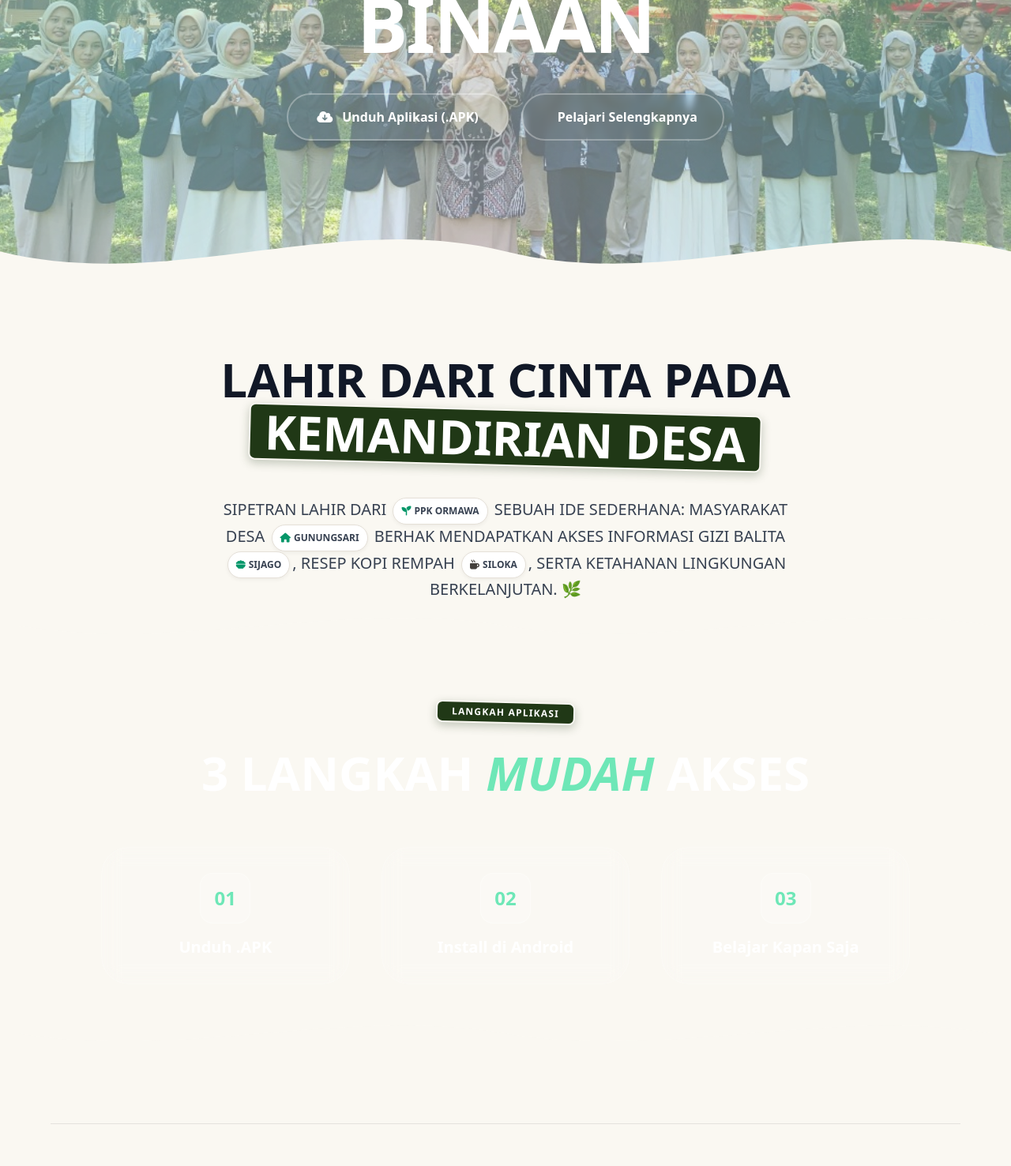
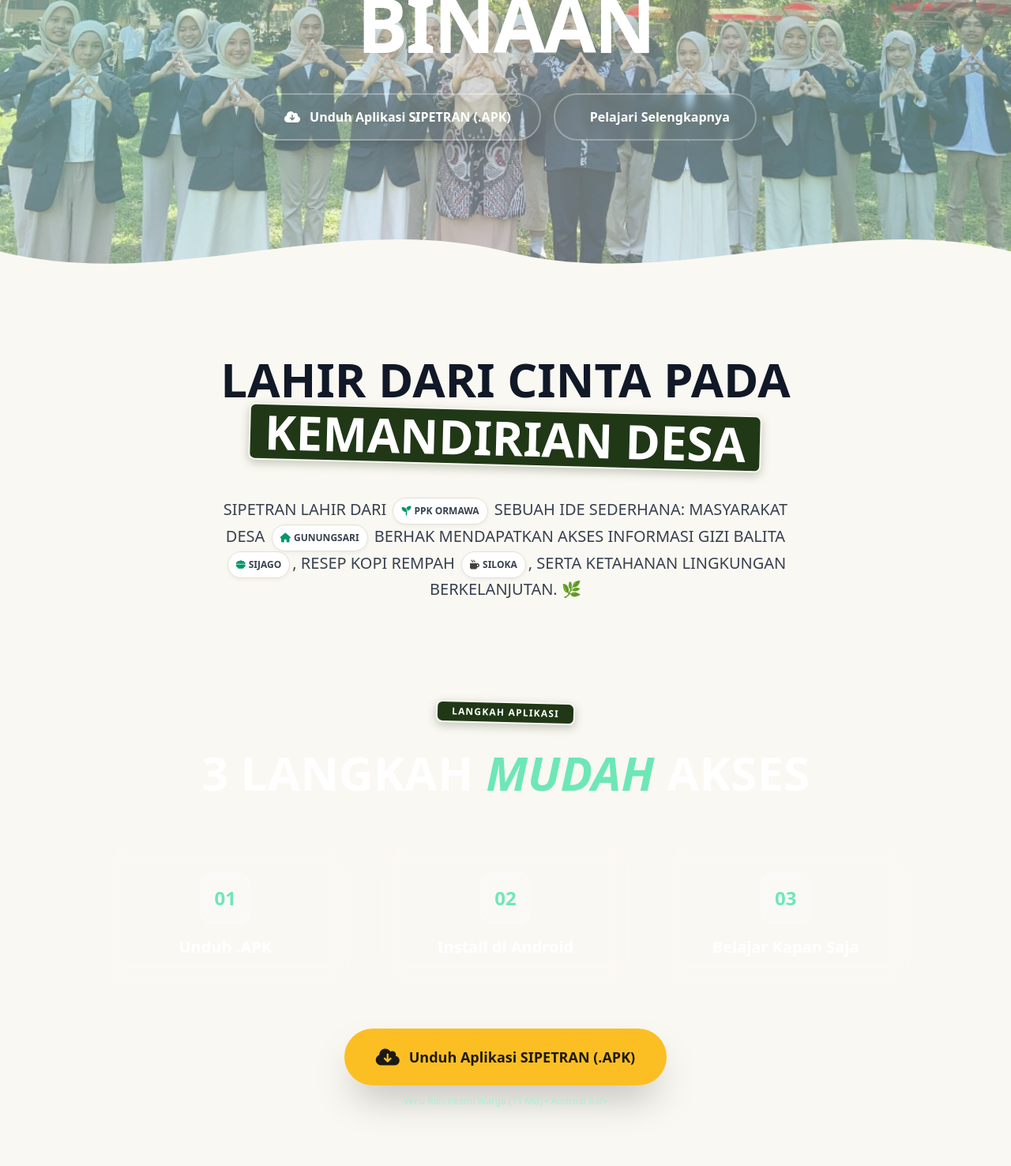
Before and after one commit to Crozer123/Website_Sipetran, an Astro site: page / in a window 1280 px wide. Shown: the part 490-1966 px from the top of the page at 79% size. Built offline with nearby package versions, Linux system fonts and the light colour scheme; Astro itself is replaced by a stand-in of ours; some icons are missing; a web font is replaced by a local one.

Commit message:
Add Sipetran.apk file (71MB) for download link

```diff
--- a/src/pages/index.astro
+++ b/src/pages/index.astro
@@ -540,11 +540,12 @@
                     class="mt-10 flex flex-wrap justify-center items-center gap-4"
                 >
                     <a
-                        href="#download"
+                        href="/Sipetran.apk"
+                        download="Sipetran.apk"
                         class="bg-sipetran-green hover:bg-emerald-800 text-white font-bold px-9 py-4 rounded-full flex items-center gap-3 transition-all duration-200 shadow-xl border-2 border-white/30 hover:-translate-y-1"
                     >
                         <i class="fa-solid fa-cloud-arrow-down text-base"></i>
-                        Unduh Aplikasi (.APK)
+                        Unduh Aplikasi SIPETRAN (.APK)
                     </a>
                     <a
                         href="/tentang"
@@ -680,8 +681,20 @@
                             class="font-display font-black text-xl text-white"
                         >
                             Belajar Kapan Saja
-                        </h3>
                     </div>
+                </div>
+
+                <!-- Download APK CTA Box -->
+                <div class="mt-14 text-center">
+                    <a
+                        href="/Sipetran.apk"
+                        download="Sipetran.apk"
+                        class="inline-flex items-center gap-3 bg-amber-400 hover:bg-amber-300 text-stone-900 font-display font-black text-lg px-10 py-5 rounded-full shadow-2xl transition-all duration-300 hover:scale-105"
+                    >
+                        <i class="fa-solid fa-cloud-arrow-down text-2xl text-stone-900"></i>
+                        <span>Unduh Aplikasi SIPETRAN (.APK)</span>
+                    </a>
+                    <p class="text-emerald-200 text-xs mt-3 font-body font-medium">Versi Rilis Resmi Warga (71 MB) • Android 6.0+</p>
                 </div>
             </div>
 
--- a/src/pages/tentang.astro
+++ b/src/pages/tentang.astro
@@ -401,7 +401,7 @@
             <div>
                 <h4 class="font-display font-bold text-gray-900 text-sm mb-4">PORTAL AKSES</h4>
                 <ul class="space-y-2 text-xs text-gray-600 font-body">
-                    <li><a href="/#download" class="hover:text-sipetran-green font-medium flex items-center gap-1.5"><i class="fa-solid fa-download text-amber-600"></i> Unduh APK</a></li>
+                    <li><a href="/Sipetran.apk" download="Sipetran.apk" class="hover:text-sipetran-green font-medium flex items-center gap-1.5"><i class="fa-solid fa-download text-amber-600"></i> Unduh APK SIPETRAN</a></li>
                     <li><a href="/admin" class="hover:text-sipetran-orange font-bold text-amber-700 flex items-center gap-1.5"><i class="fa-solid fa-user-shield"></i> Portal Admin Login</a></li>
                 </ul>
             </div>
```
Also changed, not shown: 1 other file.
